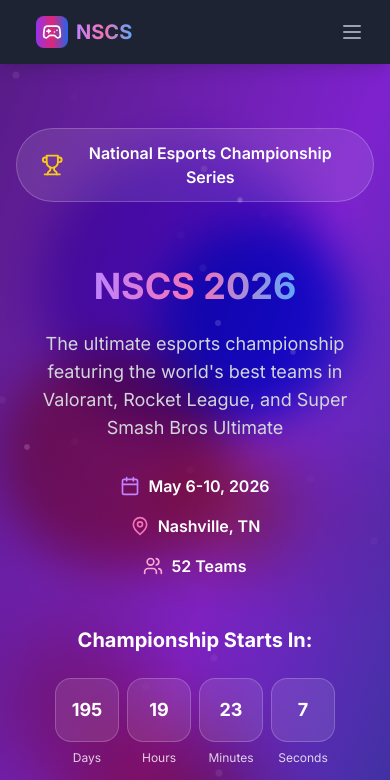
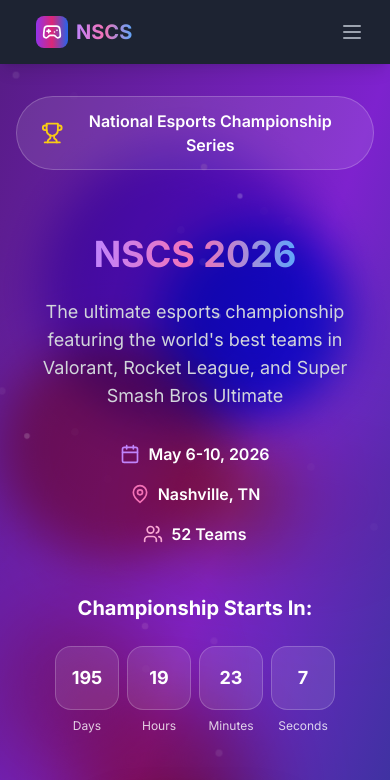
Before and after one commit to cael1127/BPAUXTeam, a React (Vite) app: page / in a window 390 px wide. Shown: the top 780 px of the page. Built offline with nearby package versions, Linux system fonts and the light colour scheme.

Commit message:
Reduce hero section top padding by half
- Change from pt-16 sm:pt-20 lg:pt-24 to pt-8 sm:pt-10 lg:pt-12
- Creates more balanced spacing at the top
- Still prevents pinching while being less excessive
- Maintains responsive design across all screen sizes

```diff
--- a/src/components/landing/HeroSection.jsx
+++ b/src/components/landing/HeroSection.jsx
@@ -93,7 +93,7 @@
         ))}
       </div>
 
-      <div className="relative z-10 max-w-7xl mx-auto px-4 sm:px-6 lg:px-8 text-center pt-16 sm:pt-20 lg:pt-24">
+      <div className="relative z-10 max-w-7xl mx-auto px-4 sm:px-6 lg:px-8 text-center pt-8 sm:pt-10 lg:pt-12">
         {/* Event Logo/Badge */}
         <div className="mb-16 animate-fade-in">
           <div className="inline-flex items-center px-6 py-3 bg-white/10 backdrop-blur-sm rounded-full border border-white/20">
```
